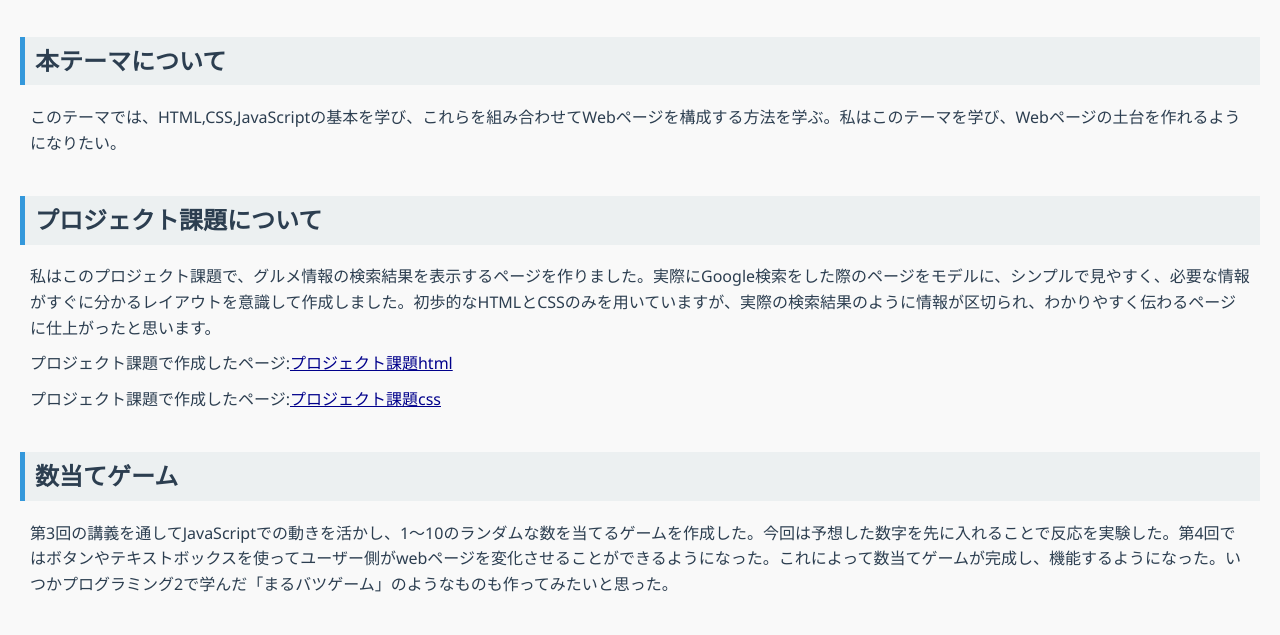
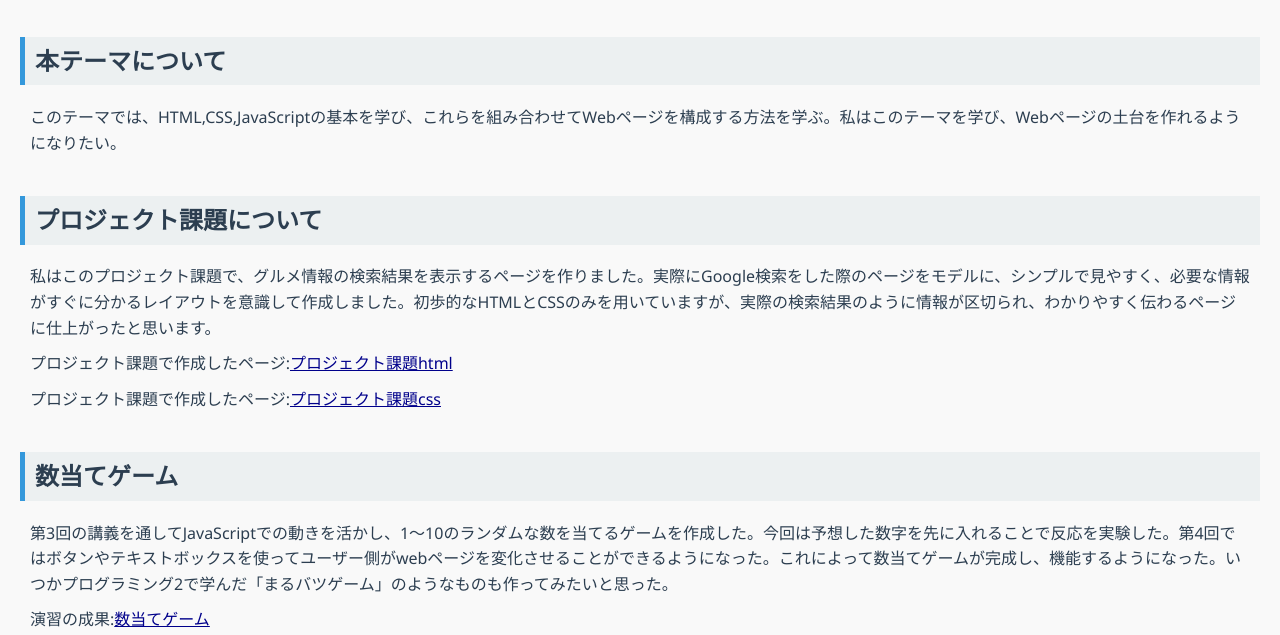
Before and after one commit to G484172024/medialabo, a plain HTML site: page index.html in a window 1280 px wide. Shown: the part 109-744 px from the top of the page. Drawn offline with Linux system fonts and the light colour scheme.

Commit message:
indexの修正

```diff
--- a/index.html
+++ b/index.html
@@ -22,6 +22,7 @@
   <p>
     第3回の講義を通してJavaScriptでの動きを活かし、1〜10のランダムな数を当てるゲームを作成した。今回は予想した数字を先に入れることで反応を実験した。第4回ではボタンやテキストボックスを使ってユーザー側がwebページを変化させることができるようになった。これによって数当てゲームが完成し、機能するようになった。いつかプログラミング2で学んだ「まるバツゲーム」のようなものも作ってみたいと思った。
   </p>
+  <p>演習の成果:<a href="Kazuate.html" title="数当てゲーム" target="_blank">数当てゲーム</a>
   <h2>各授業回の学習事項</h2>
   <h3>第1回 WWWとHTML</h3>
   <p>このテーマではHTML文章の構成を理解し、head,body要素やh1,p,aなどといった基本的なHTML要素を学んだ。実際にHTMLによってWebページを記述する方法について学んだ。</p>
```
